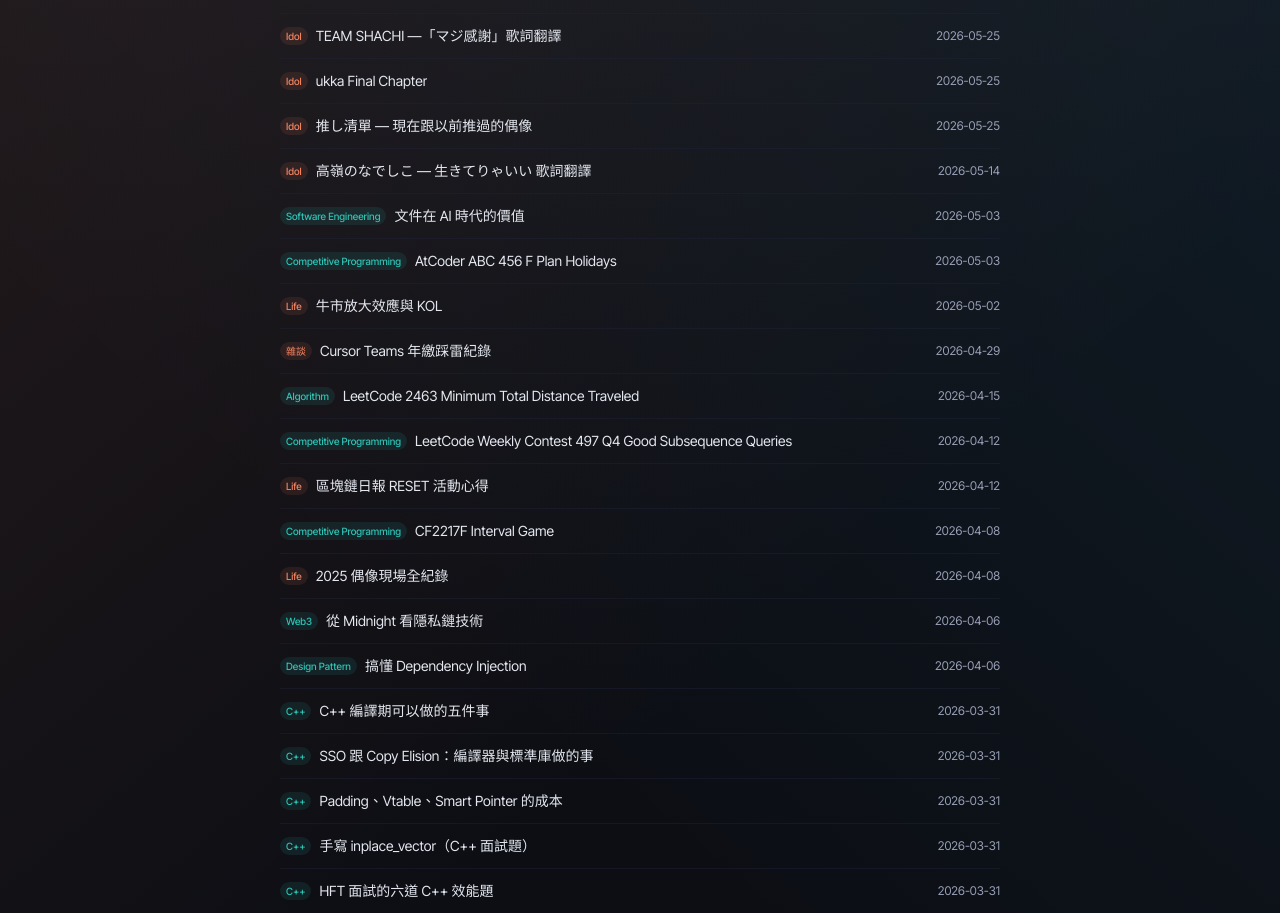
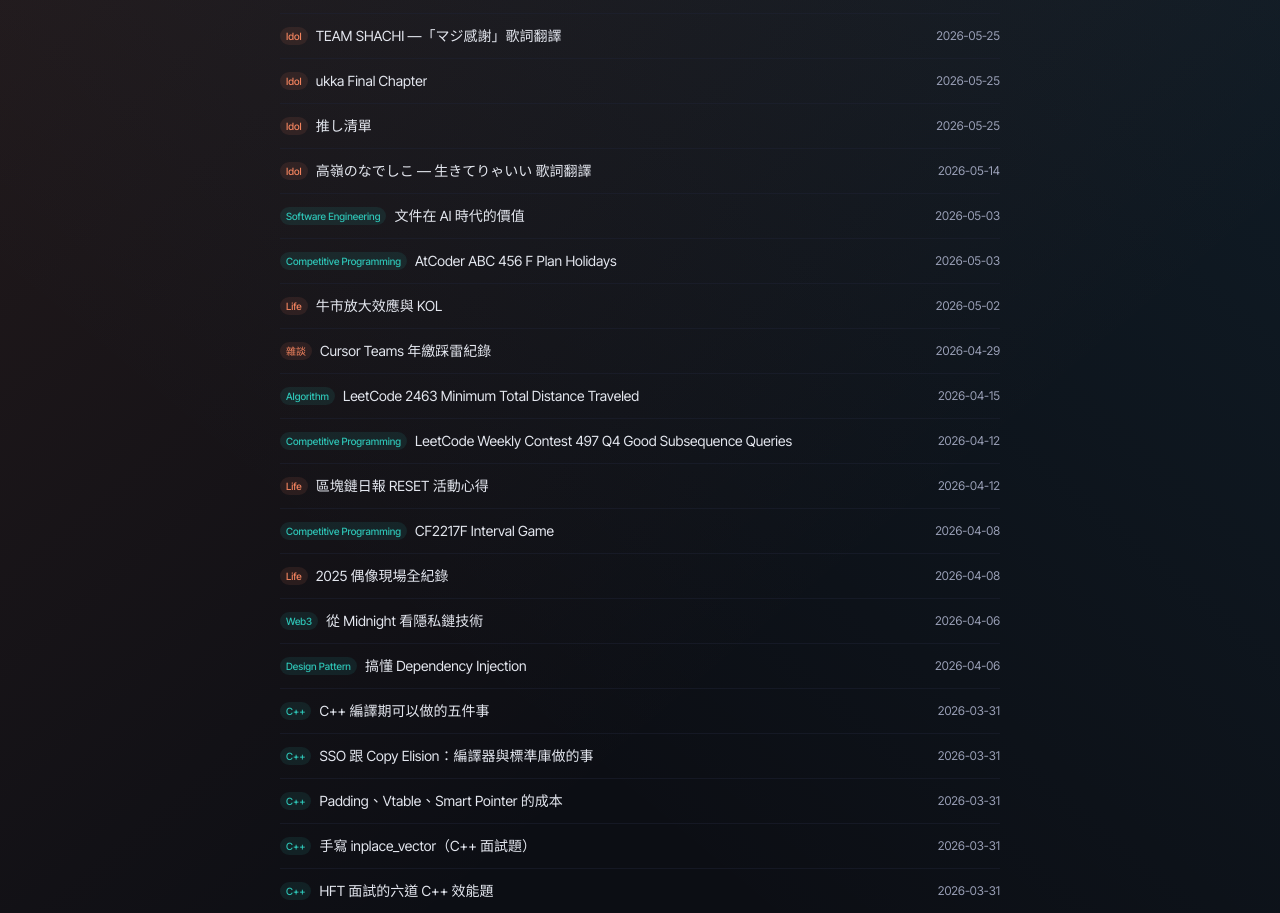
Before and after one commit to HanaYukii/hanayukii-site, a Next.js app: page / in a window 1280 px wide. Shown: the part 1268-2181 px from the top of the page. Built offline with nearby package versions, Linux system fonts and the light colour scheme.

Commit message:
Tone down title: oshi-list

```diff
--- a/src/app/blog/oshi-list/page.tsx
+++ b/src/app/blog/oshi-list/page.tsx
@@ -3,11 +3,11 @@
 import FadeIn from "@/components/FadeIn";
 
 export const metadata: Metadata = {
-  title: "推し清單 — 現在跟以前推過的偶像 | 花雪 HanaYukii",
+  title: "推し清單 | 花雪 HanaYukii",
   description:
     "從 Stardust 起點，到現在主要在追、已解散的推、以前喜歡偶爾看、觀望中的團。",
   openGraph: {
-    title: "推し清單 — 現在跟以前推過的偶像",
+    title: "推し清單",
     description:
       "從 Stardust 起點，到現在主要在追、已解散的推、以前喜歡偶爾看、觀望中的團。",
     type: "article",
--- a/src/data/posts.ts
+++ b/src/data/posts.ts
@@ -59,7 +59,7 @@
     href: "/blog/ukka-final-chapter",
   },
   {
-    title: "推し清單 — 現在跟以前推過的偶像",
+    title: "推し清單",
     date: "2026-05-25",
     summary:
       "從 Stardust 起點，到現在主要在追、已解散的推、以前喜歡偶爾看、觀望中的團。成員名以代表色標示。",
```
